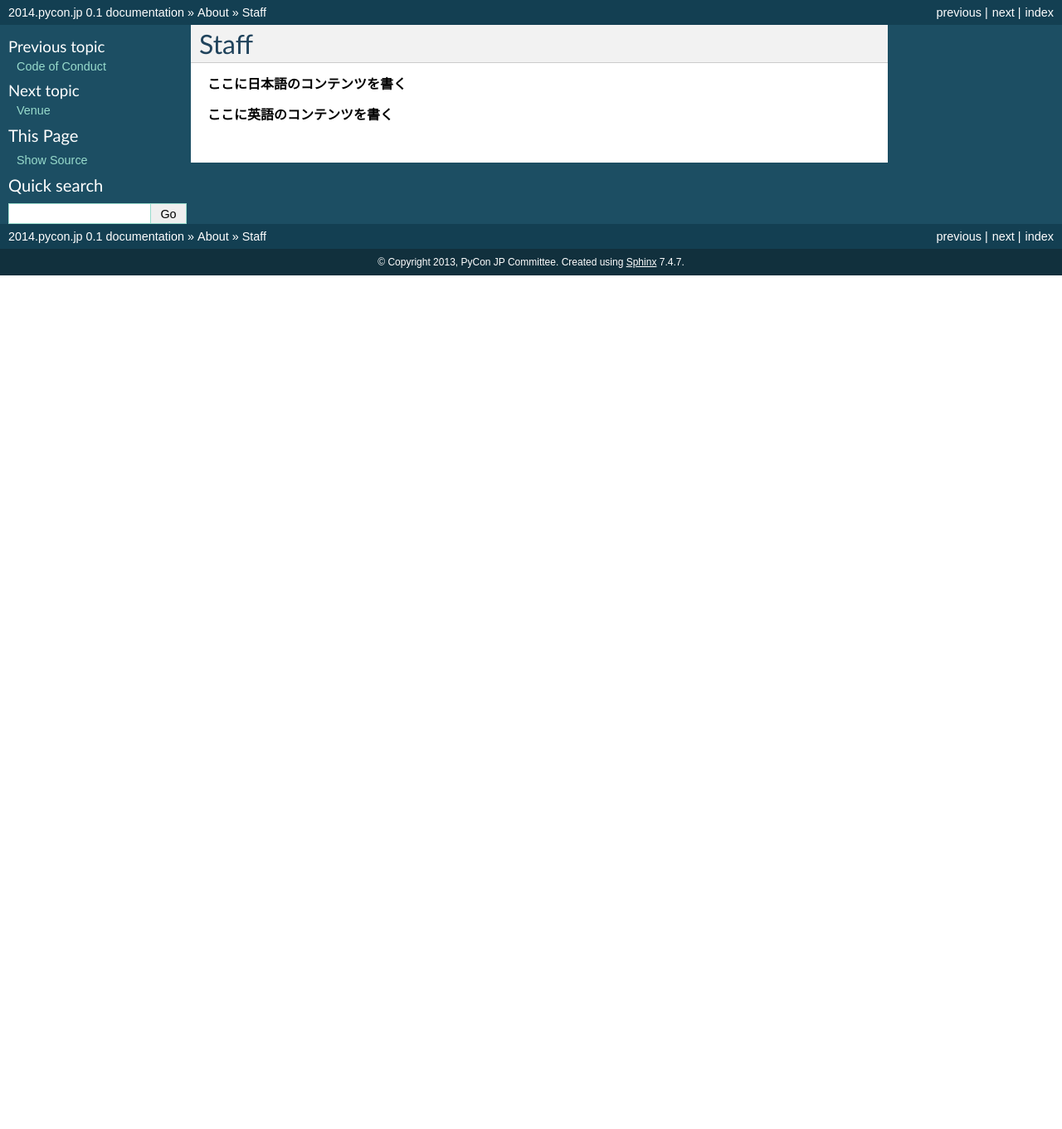
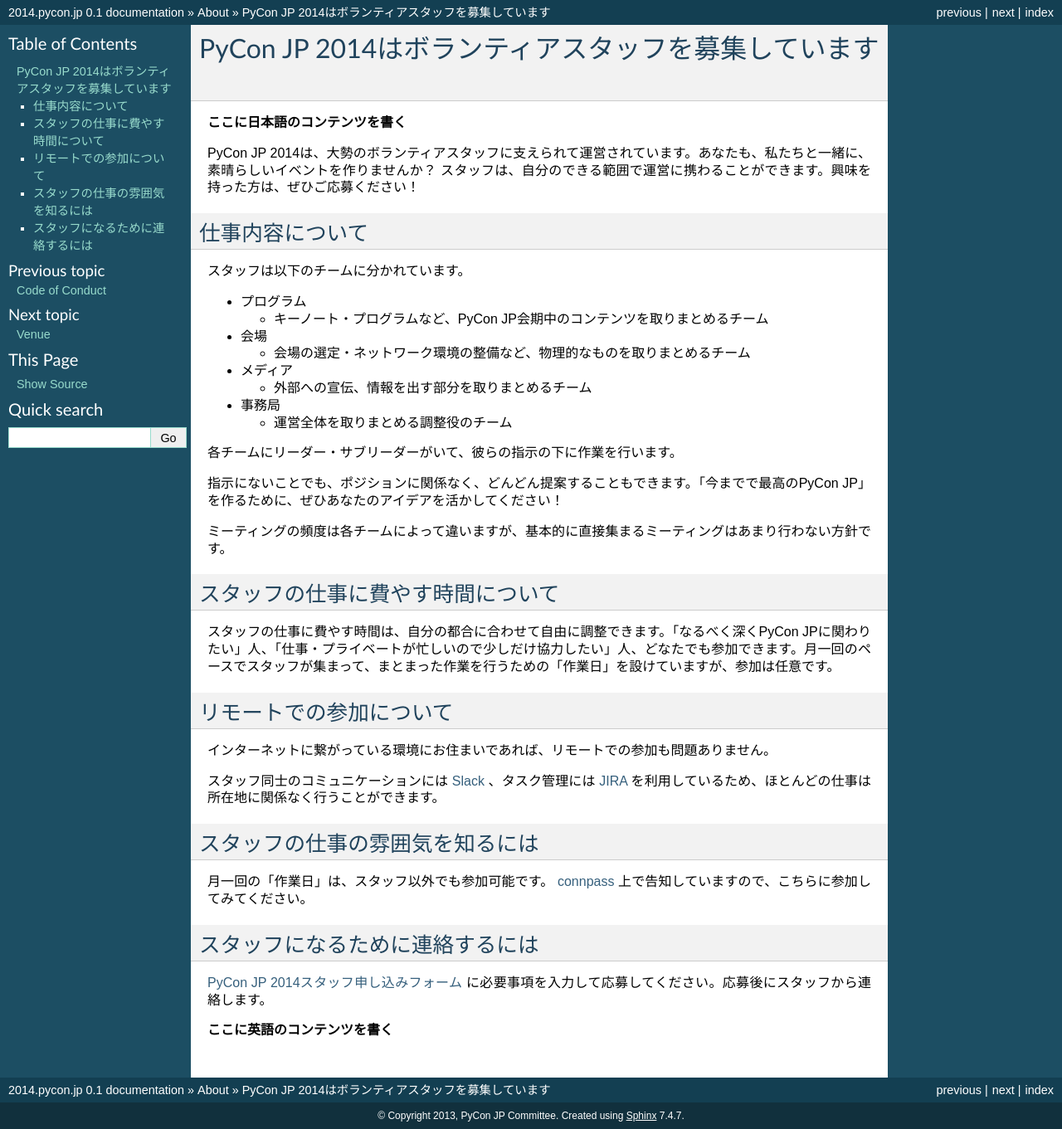
Before and after one commit to pyconjp/2014.pycon.jp, a Sphinx documentation site: the page built from sphinx/about/staff.rst, in a window 1280 px wide. Shown: the whole page at 83% size. Built offline with Sphinx 7.4.7, drawn with Linux system fonts in a browser that asks for light colours; before the commit the page ends 900 px from its top, so only the background shows below that.

Commit message:
スタッフ募集についての原稿を追加した

```diff
--- a/sphinx/about/staff.rst
+++ b/sphinx/about/staff.rst
@@ -1,8 +1,59 @@
-=======
- Staff
-=======
+====================================================
+ PyCon JP 2014はボランティアスタッフを募集しています
+====================================================
 
 **ここに日本語のコンテンツを書く**
 
+PyCon JP 2014は、大勢のボランティアスタッフに支えられて運営されています。あなたも、私たちと一緒に、素晴らしいイベントを作りませんか？ スタッフは、自分のできる範囲で運営に携わることができます。興味を持った方は、ぜひご応募ください！
+
+仕事内容について
+----------------
+
+スタッフは以下のチームに分かれています。
+
+* プログラム
+
+  * キーノート・プログラムなど、PyCon JP会期中のコンテンツを取りまとめるチーム
+
+* 会場
+
+  * 会場の選定・ネットワーク環境の整備など、物理的なものを取りまとめるチーム
+
+* メディア
+
+  * 外部への宣伝、情報を出す部分を取りまとめるチーム
+
+* 事務局
+
+  * 運営全体を取りまとめる調整役のチーム
+
+各チームにリーダー・サブリーダーがいて、彼らの指示の下に作業を行います。
+
+指示にないことでも、ポジションに関係なく、どんどん提案することもできます。「今までで最高のPyCon JP」を作るために、ぜひあなたのアイデアを活かしてください！
+
+ミーティングの頻度は各チームによって違いますが、基本的に直接集まるミーティングはあまり行わない方針です。
+
+スタッフの仕事に費やす時間について
+----------------------------------
+
+スタッフの仕事に費やす時間は、自分の都合に合わせて自由に調整できます。「なるべく深くPyCon JPに関わりたい」人、「仕事・プライベートが忙しいので少しだけ協力したい」人、どなたでも参加できます。月一回のペースでスタッフが集まって、まとまった作業を行うための「作業日」を設けていますが、参加は任意です。
+
+リモートでの参加について
+------------------------
+
+インターネットに繋がっている環境にお住まいであれば、リモートでの参加も問題ありません。
+
+スタッフ同士のコミュニケーションには `Slack <https://slack.com/>`_ 、タスク管理には `JIRA <https://www.atlassian.com/ja/software/jira>`_ を利用しているため、ほとんどの仕事は所在地に関係なく行うことができます。
+
+スタッフの仕事の雰囲気を知るには
+--------------------------------
+
+月一回の「作業日」は、スタッフ以外でも参加可能です。 `connpass <http://connpass.com/series/137/>`_ 上で告知していますので、こちらに参加してみてください。
+
+スタッフになるために連絡するには
+--------------------------------
+
+`PyCon JP 2014スタッフ申し込みフォーム <https://docs.google.com/forms/d/1Rosp0qiAaIkMR0-HPJE355K1Tv-OHsjMAx02zfUKWRI/viewform>`_ に必要事項を入力して応募してください。応募後にスタッフから連絡します。
+
 
 **ここに英語のコンテンツを書く**
```
